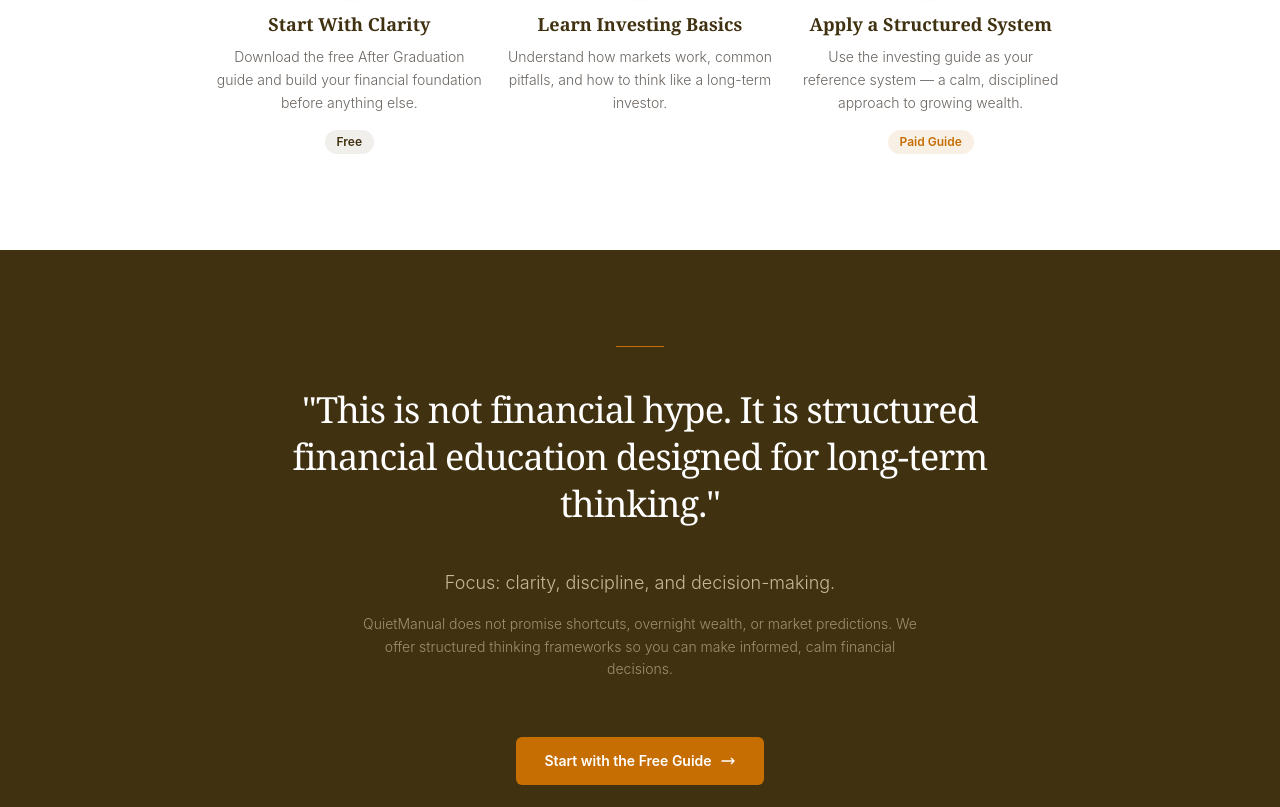
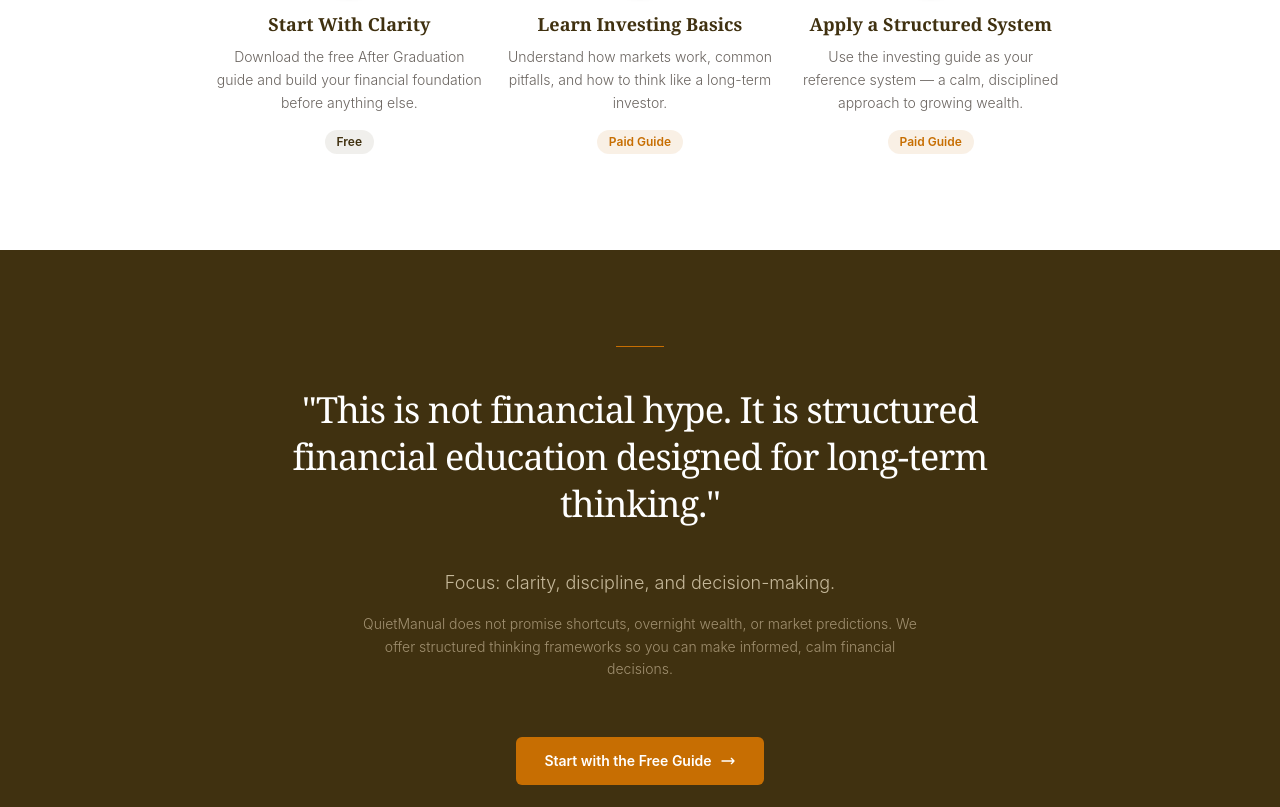
Before and after one commit to umobiajulu/quietmanual, a Vue app: page / in a window 1280 px wide. Shown: the part 3140-3947 px from the top of the page. Built offline with nearby package versions, Linux system fonts and the light colour scheme.

Commit message:
made it better

```diff
--- a/src/views/Home.vue
+++ b/src/views/Home.vue
@@ -375,7 +375,7 @@ const steps = [
   {
     title: 'Learn Investing Basics',
     description: 'Understand how markets work, common pitfalls, and how to think like a long-term investor.',
-    badge: null,
+    badge: 'Paid Guide',
   },
   {
     title: 'Apply a Structured System',
```
